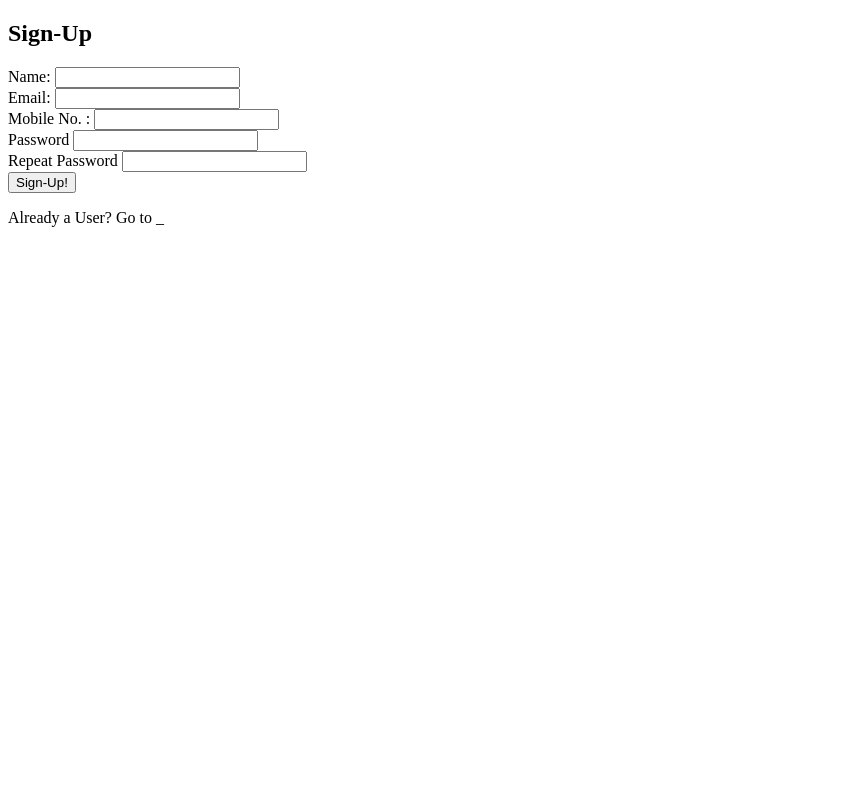
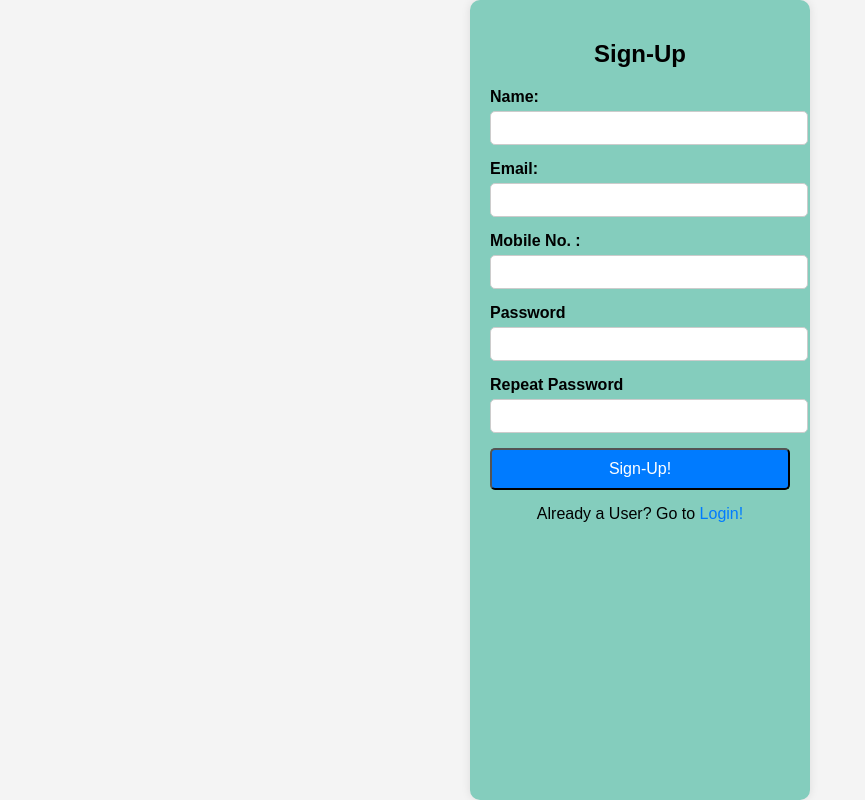
Before and after one commit to coder1110111/Chat_Site_Full, a website: page view/signUp.html in a window 1280 px wide. Shown: the whole page, without its empty margins (0-865 px from the left). Drawn offline with Linux system fonts and the light colour scheme.

Commit message:
login view

```diff
--- a/app.js
+++ b/app.js
@@ -9,8 +9,8 @@ const userRoutes = require('./routes/user');
 
 const app = express();
 
+app.use(cors());
 app.use(express.json());
-app.use(cors());
 
 app.use(express.static(path.join(__dirname, 'public')));
 
@@ -21,6 +21,7 @@ app.use((req, res, next) => {
 
 const PORT=`${process.env.PORT}`;
 
+//sequelize.sync({force:true})
 sequelize.sync()
 .then(result => {
     app.listen(PORT);
--- a/models/user.js
+++ b/models/user.js
@@ -19,7 +19,6 @@ const User = sequelize.define('user', {
     mobile: {
         type: Sequelize.STRING(15),
         allowNull: false,
-        unique: true,
         validate: {
             isNumeric: true,
             len: [10, 15]
--- a/package.json
+++ b/package.json
@@ -3,7 +3,8 @@
   "version": "1.0.0",
   "main": "index.js",
   "scripts": {
-    "test": "echo \"Error: no test specified\" && exit 1"
+    "test": "echo \"Error: no test specified\" && exit 1",
+    "start": "nodemon app.js"
   },
   "keywords": [],
   "author": "",
--- /dev/null
+++ b/public/Resources/login.css
@@ -0,0 +1,73 @@
+body {
+    font-family: Arial, Helvetica, sans-serif;
+    display: flex;
+    justify-content: center;
+    height: 100vh;
+    background-color: #f4f4f4;
+    margin: 0;
+}
+
+.login-contain {
+    background: rgb(152, 117, 117);
+    padding: 20px;
+    border-radius: 10px;
+    box-shadow: 0 0 10px rgba(0, 0, 0, 0.1);
+    text-align: center;
+    width: 300px;
+}
+
+h2 {
+    margin-bottom: 20px;
+}
+
+.input-group {
+    margin-bottom: 15px;
+    text-align: left;
+}
+
+.input-group label {
+    display: block;
+    font-weight: bold;
+    margin-bottom: 5px;
+}
+
+.input-group input {
+    width: 100%;
+    padding: 8px;
+    border: 1px solid #ccc;
+    border-radius: 5px;
+    font-size: 14px;
+}
+
+#error {
+    color: red;
+    font-size: 12px;
+}
+
+button {
+    background-color: #007bff;
+    color: white;
+    border: non;
+    padding: 10px;
+    width: 100%;
+    border-radius: 5px;
+    cursor: pointer;
+    font-size: 16px;
+}
+
+button:hover {
+    background-color: #0056b3;
+}
+
+p {
+    margin-top: 15px;
+}
+
+a {
+    color: #007bff;
+    text-decoration: none;
+}
+
+a:hover {
+    text-decoration: underline;
+}
--- /dev/null
+++ b/public/Resources/signup.css
@@ -0,0 +1,73 @@
+body {
+    font-family: Arial, Helvetica, sans-serif;
+    display: flex;
+    justify-content: center;
+    height: 100vh;
+    background-color: #f4f4f4;
+    margin: 0;
+}
+
+.sign-up-contain {
+    background: rgb(132, 205, 189);
+    padding: 20px;
+    border-radius: 10px;
+    box-shadow: 0 0 10px rgba(0, 0, 0, 0.1);
+    text-align: center;
+    width: 300px;
+}
+
+h2 {
+    margin-bottom: 20px;
+}
+
+.input-group {
+    margin-bottom: 15px;
+    text-align: left;
+}
+
+.input-group label {
+    display: block;
+    font-weight: bold;
+    margin-bottom: 5px;
+}
+
+.input-group input {
+    width: 100%;
+    padding: 8px;
+    border: 1px solid #ccc;
+    border-radius: 5px;
+    font-size: 14px;
+}
+
+#error {
+    color: red;
+    font-size: 12px;
+}
+
+button {
+    background-color: #007bff;
+    color: white;
+    border: non;
+    padding: 10px;
+    width: 100%;
+    border-radius: 5px;
+    cursor: pointer;
+    font-size: 16px;
+}
+
+button:hover {
+    background-color: #0056b3;
+}
+
+p {
+    margin-top: 15px;
+}
+
+a {
+    color: #007bff;
+    text-decoration: none;
+}
+
+a:hover {
+    text-decoration: underline;
+}
--- a/public/signup.js
+++ b/public/login-signup.js
@@ -7,21 +7,24 @@ async function checkSignUp(event) {
     const password = document.querySelector('#Password').value;
     const rePass = document.querySelector('#Repeat-Password').value;
     if(rePass !== password) {
+        console.log('Incorrect Password Detected');
         const errSpan = document.querySelector('#error');
         errSpan.innerHTML = "<span style='color: red;'>" + "Password does not match!</span>"
     } else {
+        console.log('Proceeding');
+        console.log(username, " ", email, " ", number, " ", password);
         try {
             const response = await fetch(`${backendAPI}/user/create-user`, {
                 method:"POST",
                 headers: {
                     'Content-Type':'application/json'
                 },
-                body: {username, email, number, password}
+                body: JSON.stringify({username, email, number, password})
             });
             console.log("Request Sent!");
             if(response.ok) {
                 alert('User Created!');
-                //window.location.href
+                window.location.href=`${backendAPI}/user/login`;
             } else {
                 if(response.status === 409){
                     alert("Email or Number already in Use!");
--- a/routes/user.js
+++ b/routes/user.js
@@ -5,5 +5,7 @@ const userController = require('../controllers/userControl');
 
 router.get('/create-user', userController.getPage);
 router.post('/create-user', userController.postPage);
+router.get('/login', userController.getLogin);
+//router.post('/login', userController.postLogin);
 
 module.exports = router;
--- a/view/signUp.html
+++ b/view/signUp.html
@@ -3,7 +3,8 @@
 <head>
     <meta charset="UTF-8">
     <meta name="viewport" content="width=device-width, initial-scale=1.0">
-    <script src="/signup.js"></script>
+    <link rel="stylesheet" href="/Resources/signup.css">
+    <script src="/login-signup.js"></script>
     <title>Sign-Up</title>
 </head>
 <body>
@@ -33,7 +34,7 @@
             <span id="error"></span>
             <button type="submit">Sign-Up!</button>
         </form>
-        <p>Already a User? Go to _</p>
+        <p>Already a User? Go to <a href="http://localhost:3200/user/login">Login!</a></p>
     </section>
 </body>
 </html>
```
Also changed, not shown: controllers/userControl.js (+20 -3 lines), view/login.html (added, +28 -0 lines).
